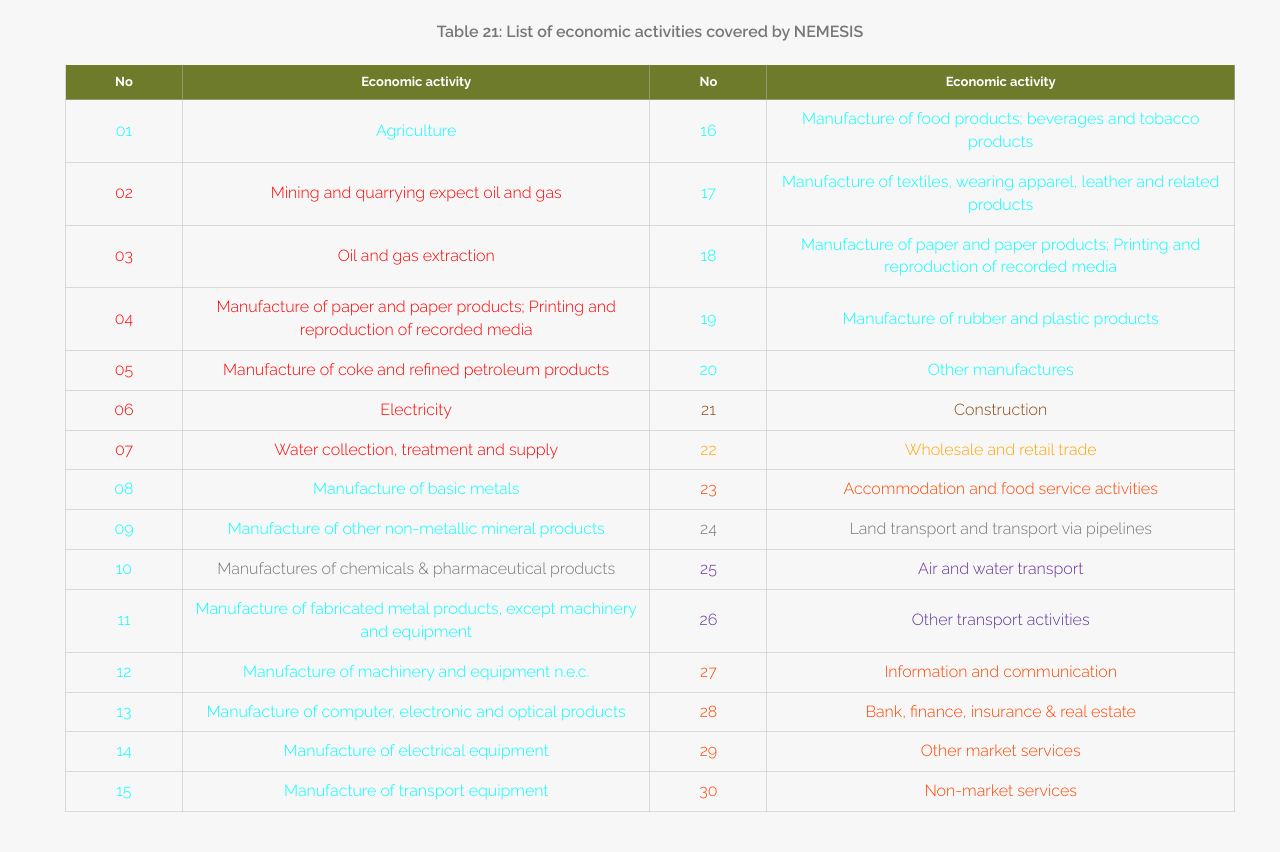
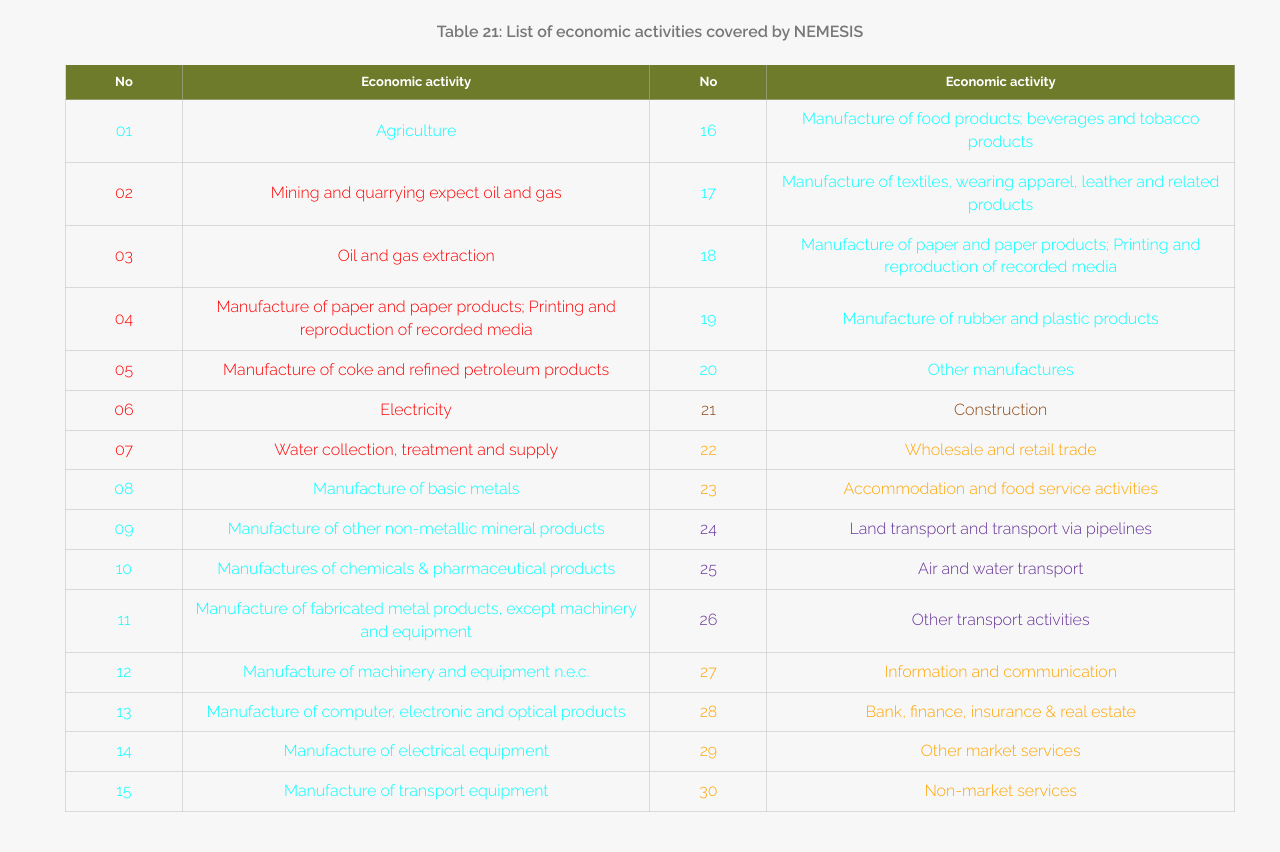
Before and after one commit to sskalidakis/i2am_paris, a Django app: template i2amparis_main/templates/i2amparis_main/detailed_nemesis.html in a window 1280 px wide. Shown: the part 1059-1911 px from the top of the page. Run offline with Django 3.2, Linux system fonts and the light colour scheme; the template is opened without the code that fills it, so the values that code supplies are empty; some libraries are stand-ins or nearby versions.

Commit message:
fix colors of two tables

```diff
--- a/i2amparis_main/templates/i2amparis_main/detailed_nemesis.html
+++ b/i2amparis_main/templates/i2amparis_main/detailed_nemesis.html
@@ -477,23 +477,23 @@
                                     <tr>
                                         <td><font color="aqua">08</font></td>
                                         <td><font color="aqua">Manufacture of basic metals</font></td>
-                                        <td><font color="#ff4500">23</font></td>
-                                        <td><font color="#ff4500">Accommodation and food service
+                                        <td><font color="orange">23</font></td>
+                                        <td><font color="orange">Accommodation and food service
                                             activities</font></td>
                                     </tr>
                                     <tr>
                                         <td><font color="aqua">09</font></td>
                                         <td><font color="aqua">Manufacture of other non-metallic mineral
                                             products</font></td>
-                                        <td><font color="#663399"></font>24</td>
-                                        <td><font color="#663399"></font>Land transport and transport via
-                                            pipelines
-                                        </td>
+                                        <td><font color="#663399">24</font></td>
+                                        <td><font color="#663399">Land transport and transport via
+                                            pipelines</font></td>
+
+
                                     </tr>
                                     <tr>
                                         <td><font color="aqua">10</font></td>
-                                        <td><font color="aqua"></font>Manufactures of chemicals & pharmaceutical
-                                            products
+                                        <td><font color="aqua">Manufactures of chemicals & pharmaceutical  products</font>
                                         </td>
                                         <td><font color="#663399">25</font></td>
                                         <td><font color="#663399">Air and water transport</font></td>
@@ -509,27 +509,27 @@
                                         <td><font color="aqua">12</font></td>
                                         <td><font color="aqua">Manufacture of machinery and equipment n.e.c.</font>
                                         </td>
-                                        <td><font color="#ff4500">27</font></td>
-                                        <td><font color="#ff4500">Information and communication</font></td>
+                                        <td><font color="orange">27</font></td>
+                                        <td><font color="orange">Information and communication</font></td>
                                     </tr>
                                     <tr>
                                         <td><font color="aqua">13</font></td>
                                         <td><font color="aqua">Manufacture of computer, electronic and optical
                                             products</font></td>
-                                        <td><font color="#ff4500">28</font></td>
-                                        <td><font color="#ff4500">Bank, finance, insurance & real estate</font></td>
+                                        <td><font color="orange">28</font></td>
+                                        <td><font color="orange">Bank, finance, insurance & real estate</font></td>
                                     </tr>
                                     <tr>
                                         <td><font color="aqua">14</font></td>
                                         <td><font color="aqua">Manufacture of electrical equipment</font></td>
-                                        <td><font color="#ff4500">29</font></td>
-                                        <td><font color="#ff4500">Other market services</font></td>
+                                        <td><font color="orange">29</font></td>
+                                        <td><font color="orange">Other market services</font></td>
                                     </tr>
                                     <tr>
                                         <td><font color="aqua">15</font></td>
                                         <td><font color="aqua">Manufacture of transport equipment</font></td>
-                                        <td><font color="#ff4500">30</font></td>
-                                        <td><font color="#ff4500">Non-market services</font></td>
+                                        <td><font color="orange">30</font></td>
+                                        <td><font color="orange">Non-market services</font></td>
                                     </tr>
 
 
@@ -650,7 +650,7 @@
                                 and are modelled through diffusion curves (logistic function).
                             </p>
 
-                            <div class="my_table table-responsive" style="width: 50%; height:100%; float: right">
+                            <div class="my_table table-responsive" style="width: 50%; height:100%; float: left">
                                 {#                              <div class="inline">#}
 
                                 <table class="table" width="50%">
@@ -715,11 +715,11 @@
 
                                     </tbody>
                                     <caption>
-                                        Table 22a
+                                        Τable 22: Energy products and power generation technologies covered by the NEMESIS model
                                     </caption>
                                 </table>
                             </div>
-                            <div class="my_table table-responsive" style="width: 50%; height: 100%; float: left">
+                            <div class="my_table table-responsive" style="width: 50%; height: 100%; float: right">
                                 {#                                   <div class="inline">#}
 
                                 <table class="table" width="50%">
```
